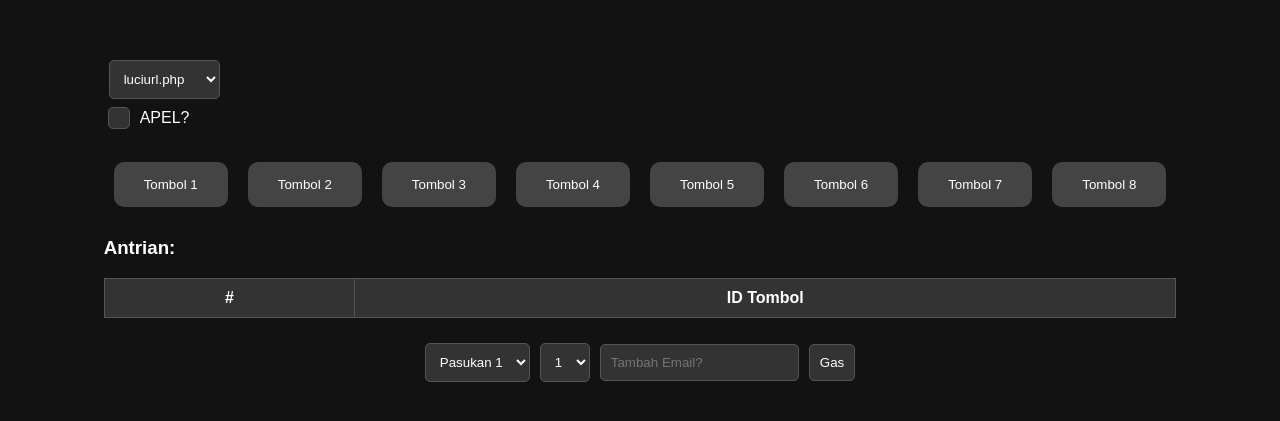
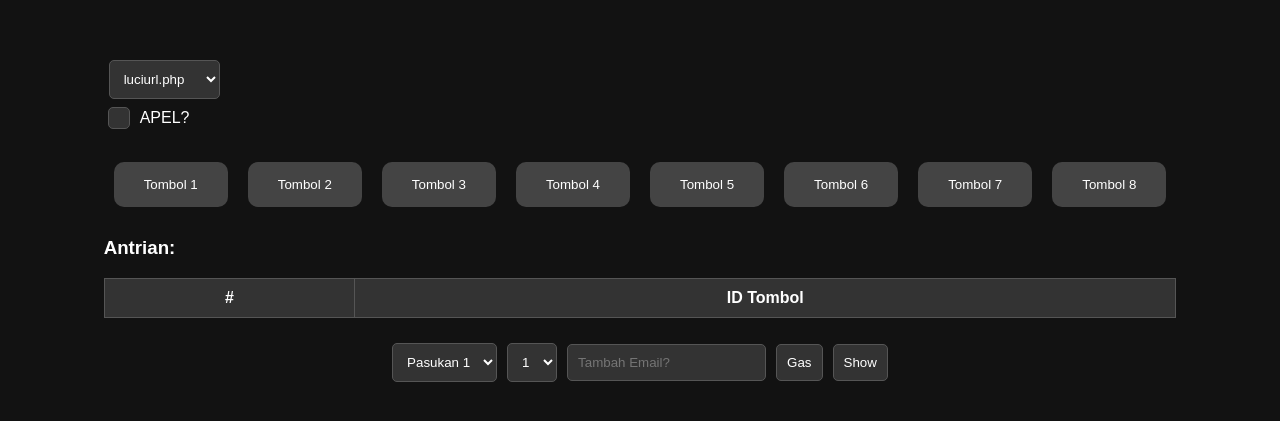
Before and after one commit to poldanmiko/poldavercel, a React (Create React App) app: page / in a window 1280 px wide. Shown: the part 179-600 px from the top of the page. Built offline with nearby package versions, Linux system fonts and the light colour scheme.

Commit message:
Update App.js

```diff
--- a/src/App.js
+++ b/src/App.js
@@ -10,6 +10,7 @@ function App() {
   const [opsi, setOpsi] = useState("1");
   const [email, setEmail] = useState("");
   const [notification, setNotification] = useState("");
+  const [showResult, setShowResult] = useState("");
 
   const handleButtonClick = async (buttonId) => {
     if (queue.includes(buttonId)) {
@@ -113,6 +114,24 @@ function App() {
     }
   };
 
+  const handleShowClick = async () => {
+    try {
+      const urlParams = new URLSearchParams({
+        nomor,
+        opsi,
+      });
+      const url = `https://due-ibby-individual-65-cb3662a6.koyeb.app/show_apel.php?${urlParams.toString()}`;
+      const response = await fetch(url);
+      const data = await response.text();
+      setShowResult(data);
+      setNotification("Hasil saat ini ditampilkan!");
+      setTimeout(() => setNotification(""), 1000); // Hide notification after 1 second
+    } catch (error) {
+      console.error("Error fetching current results:", error);
+      setNotification("Gagal menampilkan hasil.");
+    }
+  };
+
   return (
     <div>
       <select onChange={(e) => setSelectedUrl(e.target.value)} value={selectedUrl} className="form-select">
@@ -176,8 +195,10 @@ function App() {
           className="form-input"
         />
         <button type="submit" className="form-button">Gas</button>
+        <button type="button" className="form-button" onClick={handleShowClick}>Show</button>
       </form>
       {notification && <p className="notification">{notification}</p>}
+      {showResult && <p className="show-result">{showResult}</p>}
     </div>
   );
 }
```
